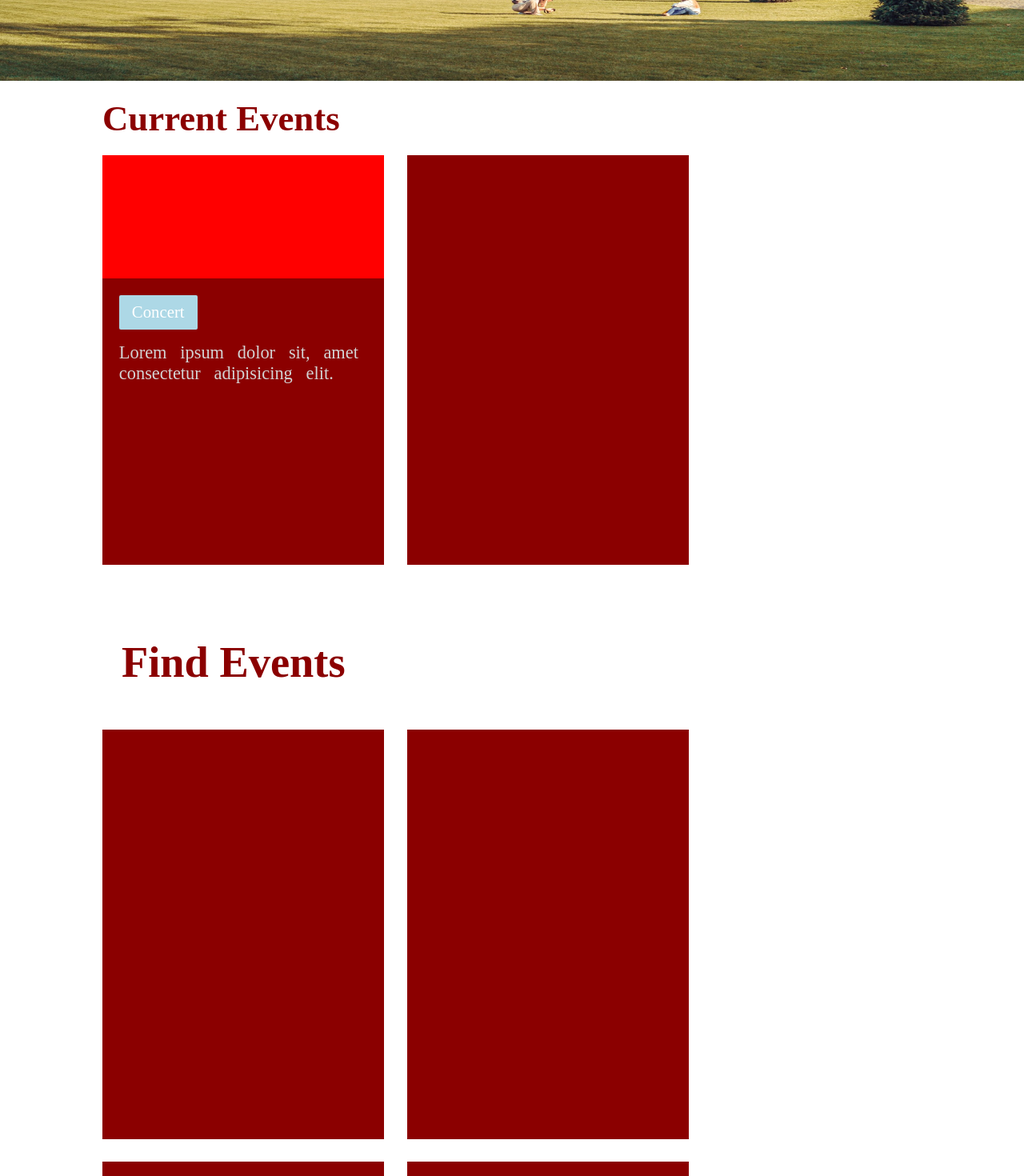
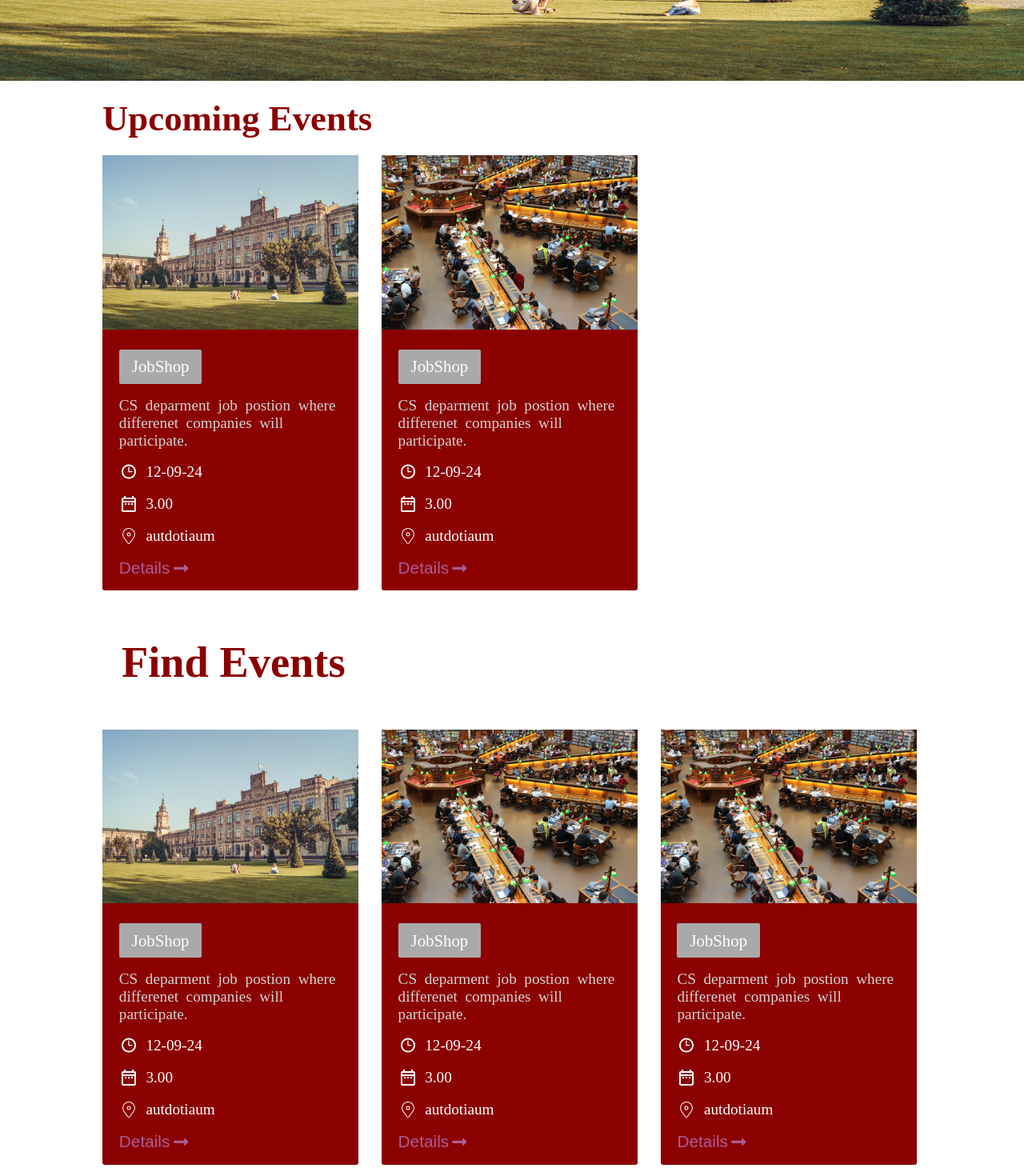
Before and after one commit to RMHamzaArif89/FYP-College-Website, a React (Vite) app in the folder College_Site_Frontend/: page /eventsPage in a window 1280 px wide. Shown: the part 440-1910 px from the top of the page at 80% size. Built offline with nearby package versions, Linux system fonts and the light colour scheme.

Commit message:
created eventsPageData & map it in eventsPage...

```diff
--- a/College_Site_Frontend/src/Components/HomeCardSlider/CardSlider.jsx
+++ b/College_Site_Frontend/src/Components/HomeCardSlider/CardSlider.jsx
@@ -1,7 +1,6 @@
 import React from 'react'
 import EventData from './eventData'
 import { Swiper, SwiperSlide } from 'swiper/react';
-
 import 'swiper/css';
 import 'swiper/css/effect-coverflow';
 import 'swiper/css/pagination';
@@ -9,6 +8,12 @@ import 'swiper/css/navigation';
 import './cardSlider.css'
 
 import {Autoplay, EffectCoverflow, Pagination, Navigation } from 'swiper/modules';
+
+import { WiTime3 } from "react-icons/wi";
+import { CiLocationOn } from "react-icons/ci";
+import { MdOutlineDateRange } from "react-icons/md";
+import { FaLongArrowAltRight } from "react-icons/fa";
+import { eventsPageData } from '../../Pages/EventsPage/eventsPageData';
 
 
 
@@ -48,21 +53,32 @@ function CardSlider() {
         modules={[Autoplay,EffectCoverflow, Pagination, Navigation]}
         className="swiper_container"
       >
-      {
-        EventData.map((event)=>{
-          return(
-            <SwiperSlide className='swiper-slide'>
-              <img src="" alt="" className='eventImg'/>
-             <div className="eventText">
-             <div className="eventTitle">{event.title}</div>
-              <div className="eventDate">{event.date}</div>
-              <div className="evnetDescription">{event.description}</div>
-             </div>
+  {
+     eventsPageData.map((data)=>
+     <SwiperSlide className="eventSliderCard">
+     <img src={data.img} alt="" className="eventPageCardImg" />
+     <div className="eventPageCardText">
+       <div className="eventPageCardHeading title">
+         {data.title}
+       </div>
+       <div className="eventPageCardDet">
+         {data.detail}
+       </div>
+       <div className="eventPageCardPoints date">
+       <WiTime3  className='eventPageCardPointsIcon'/> {data.date}
+       </div>
+       <div className="eventPageCardPoints time">
+      <MdOutlineDateRange className='eventPageCardPointsIcon'/> {data.time}
+       </div>
+       <div className="eventPageCardPoints locations">
+       <CiLocationOn className='eventPageCardPointsIcon'/> {data.location}
+       </div>
+       <div className="eventPageCardBtn">Details <FaLongArrowAltRight/></div>
+     </div>
+   </SwiperSlide>
+     )
 
-            </SwiperSlide>
-          )
-        })
-      }
+  }
 
         <div className="slider-controler">
           <div className="swiper-button-prev slider-arrow">
--- a/College_Site_Frontend/src/Components/HomeCardSlider/cardSlider.css
+++ b/College_Site_Frontend/src/Components/HomeCardSlider/cardSlider.css
@@ -1,6 +1,6 @@
 .container {
   width: 90%;
-  height: 440px;
+  height: 36rem;
   margin: 0 auto;
 
 }
@@ -20,49 +20,10 @@
 
 }
 
-.swiper-slide {
-  /* display: flex; */
+.eventSliderCard{
   width: 22rem;
-  height: 90%;
-  border: 1px solid red;
-  background: lightblue;
+  height: 33rem;
+  background: darkred;
   display: flex;
-  align-items: center;
   flex-direction: column;
-
-
 }
-.swiper-pagination{
-  /* margin: 1rem 0; */
-}
-.eventImg{
-  width: 100%;
-  height: 70%;
-
-}
-.eventText{
-  width: 100%;
-  height: 30%;
-  display: flex;
-  align-items: center;
-  flex-direction: column;
-  gap: 0.5rem;
-  z-index: 100;
-  background: darkred;
-}
-.eventTitle{
-  font-size: 2rem;
-  color:white;
-
-}
-.eventDate{
-  font-size: 1.4rem;
-  color: rgb(98, 97, 97);
-}
-.eventDescription{
-  font-size: 1.2rem;
-  color: black;
-}
-.swiper-3d .swiper-slide{
-  /* opacity: 0.7; */
-}
--- a/College_Site_Frontend/src/Pages/EventsPage/EventsPage.jsx
+++ b/College_Site_Frontend/src/Pages/EventsPage/EventsPage.jsx
@@ -1,37 +1,50 @@
 import React from 'react'
 import './eventsPage.css'
-
+import { WiTime3 } from "react-icons/wi";
+import { CiLocationOn } from "react-icons/ci";
+import { MdOutlineDateRange } from "react-icons/md";
+import { eventsPageData } from './eventsPageData';
+import { eventsPageDataCurrent } from './eventsPageData';
+import { FaLongArrowAltRight } from "react-icons/fa";
 function EventsPage() {
   return (
     <div className='eventsPage'>
-      <div className="eventPageCon1"></div>
+      <div className="eventPageCon1">
+        GPCSF Organize multiple Events in a year with consistencey
+      </div>
       <div className="eventPageUpcoming">
         <div className="upcomingHeading">
-          Current Events
+          Upcoming Events
         </div>
         <div className="upcomingCards">
+         {
+          eventsPageDataCurrent.map((data)=>{
+            return(
               <div className="eventPageCard">
-            <div className="eventPageCardImg"></div>
+              <img src={data.img} alt="" className="eventPageCardImg" />
               <div className="eventPageCardText">
-              <div className="eventPageCardHeading">
-                Concert
+                <div className="eventPageCardHeading title">
+                  {data.title}
                 </div>
                 <div className="eventPageCardDet">
-                Lorem ipsum dolor sit, amet consectetur adipisicing elit.
+                  {data.detail}
                 </div>
-              <div className="eventPageCardPoints">
-
+                <div className="eventPageCardPoints date">
+                <WiTime3  className='eventPageCardPointsIcon'/> {data.date}
                 </div>
-              <div className="eventPageCardPoints">
-
+                <div className="eventPageCardPoints time">
+               <MdOutlineDateRange className='eventPageCardPointsIcon'/> {data.time}
                 </div>
-              <div className="eventPageCardPoints">
-
+                <div className="eventPageCardPoints locations">
+                <CiLocationOn className='eventPageCardPointsIcon'/> {data.location}
+                </div>
+                <div className="eventPageCardBtn">Details <FaLongArrowAltRight/></div>
               </div>
             </div>
-          </div>
-          <div className="eventPageCard"></div>
 
+            )
+          })
+         }
         </div>
       </div>
 
@@ -39,12 +52,35 @@ function EventsPage() {
         <div className="allEventsHeading">
           Find Events
         </div>
-        <div className="eventPageCard"></div>
-          <div className="eventPageCard"></div>
-          <div className="eventPageCard"></div>
-          <div className="eventPageCard"></div>
-          <div className="eventPageCard"></div>
-          <div className="eventPageCard"></div>
+
+        {
+          eventsPageData.map((data)=>{
+            return(
+              <div className="eventPageCard">
+              <img src={data.img} alt="" className="eventPageCardImg" />
+              <div className="eventPageCardText">
+                <div className="eventPageCardHeading title">
+                  {data.title}
+                </div>
+                <div className="eventPageCardDet">
+                  {data.detail}
+                </div>
+                <div className="eventPageCardPoints date">
+                <WiTime3  className='eventPageCardPointsIcon'/> {data.date}
+                </div>
+                <div className="eventPageCardPoints time">
+               <MdOutlineDateRange className='eventPageCardPointsIcon'/> {data.time}
+                </div>
+                <div className="eventPageCardPoints locations">
+                <CiLocationOn className='eventPageCardPointsIcon'/> {data.location}
+                </div>
+                <div className="eventPageCardBtn">Details <FaLongArrowAltRight/></div>
+              </div>
+            </div>
+
+            )
+          })
+         }
       </div>
 
     </div>
--- a/College_Site_Frontend/src/Pages/EventsPage/eventsPage.css
+++ b/College_Site_Frontend/src/Pages/EventsPage/eventsPage.css
@@ -14,6 +14,13 @@
     background-image: url('/images/imgSlider1.jpg');
     background-position:center;
     background-size: 100% 100%;
+    display: flex;
+    align-items:flex-start;
+    padding: 3rem;
+    font-size: 2.4rem;
+    color:rgb(22, 147, 189);
+    font-weight: bold;
+    font-size: Arial;
 }
 
 .eventPageUpcoming{
@@ -36,19 +43,22 @@
     height: 90%;
 }
  .eventPageCard{
-    width: 22rem;
-    height: 32rem;
+    width: 20rem;
+    height: 34rem;
     background: darkred;
+    border-radius: 3px;
 }
-.eventPageCard .eventPageCardImg{
+
+.eventPageCardImg{
     width: 100%;
-    height: 30%;
+    height: 40%;
     object-fit: cover;
     background:red;
 }
-.eventPageCard .eventPageCardText{
+
+ .eventPageCardText{
     width: 100%;
-    height: 70%;
+    height: 60%;
     display: flex;
     gap: 1rem;
     padding:1.3rem;
@@ -58,25 +68,33 @@
 .eventPageCardText .eventPageCardHeading{
     font-size: 1.3rem;
     color: white;
-    background:lightblue;
+    background:darkgray;
     padding: .6rem 1rem;
     border-radius: 2px;
     display:inline-block;
 }
 .eventPageCardText .eventPageCardDet{
-    font-size: 1.4rem;
+    font-size: 1.2rem;
     color: lightgray;
-    word-spacing: .7rem;
+    word-spacing: .3rem;
 }
 .eventPageCardText .eventPageCardPoints{
     display: flex;
     gap: .6rem;
-    font-size: 1.3rem;
+    font-size: 1.2rem;
     align-items: center;
     color: white;
 }
 .eventPageCardPointsIcon{
     font-size: 1.5rem;
+}
+.eventPageCardBtn{
+    color: rgba(188, 143, 231, 0.647);
+    font-size: 1.3rem;
+    font-family: Arial, Helvetica, sans-serif;
+    display: flex;
+    gap: .2rem;
+    align-items: center;
 }
 
 
--- /dev/null
+++ b/College_Site_Frontend/src/Pages/EventsPage/eventsPageData.js
@@ -0,0 +1,86 @@
+export const eventsPageDataCurrent=[
+    {
+        img:'/images/imgSlider1.jpg',
+        detail:'CS deparment job postion where differenet companies will participate.',
+        title:'JobShop',
+        date:'12-09-24',
+        time:'3.00',
+        location:'autdotiaum',
+    },
+    {
+        img:'/images/imgSlider2.jpg',
+        detail:'CS deparment job postion where differenet companies will participate.',
+        title:'JobShop',
+        date:'12-09-24',
+        time:'3.00',
+        location:'autdotiaum',
+    }
+]
+
+export const eventsPageData=[
+    {
+        img:'/images/imgSlider1.jpg',
+        detail:'CS deparment job postion where differenet companies will participate.',
+        title:'JobShop',
+        date:'12-09-24',
+        time:'3.00',
+        location:'autdotiaum',
+    },
+    {
+        img:'/images/imgSlider2.jpg',
+        detail:'CS deparment job postion where differenet companies will participate.',
+        title:'JobShop',
+        date:'12-09-24',
+        time:'3.00',
+        location:'autdotiaum',
+    },
+    {
+        img:'/images/imgSlider2.jpg',
+        detail:'CS deparment job postion where differenet companies will participate.',
+        title:'JobShop',
+        date:'12-09-24',
+        time:'3.00',
+        location:'autdotiaum',
+    },
+    {
+        img:'/images/imgSlider2.jpg',
+        detail:'CS deparment job postion where differenet companies will participate.',
+        title:'JobShop',
+        date:'12-09-24',
+        time:'3.00',
+        location:'autditorium',
+    },
+    {
+        img:'/images/imgSlider2.jpg',
+        detail:'CS deparment job postion where differenet companies will participate.',
+        title:'JobShop',
+        date:'12-09-24',
+        time:'3.00',
+        location:'autditorium',
+    },
+    {
+        img:'/images/imgSlider2.jpg',
+        detail:'CS deparment job postion where differenet companies will participate.',
+        title:'JobShop',
+        date:'12-09-24',
+        time:'3.00',
+        location:'autditorium',
+    },
+    {
+        img:'/images/imgSlider2.jpg',
+        detail:'CS deparment job postion where differenet companies will participate.',
+        title:'JobShop',
+        date:'12-09-24',
+        time:'3.00',
+        location:'autditorium',
+    },
+    {
+        img:'/images/imgSlider2.jpg',
+        detail:'CS deparment job postion where differenet companies will participate.',
+        title:'JobShop',
+        date:'12-09-24',
+        time:'3.00',
+        location:'autditorium',
+    },
+
+]
```
Lines whose indentation alone changed are shown as unchanged.
